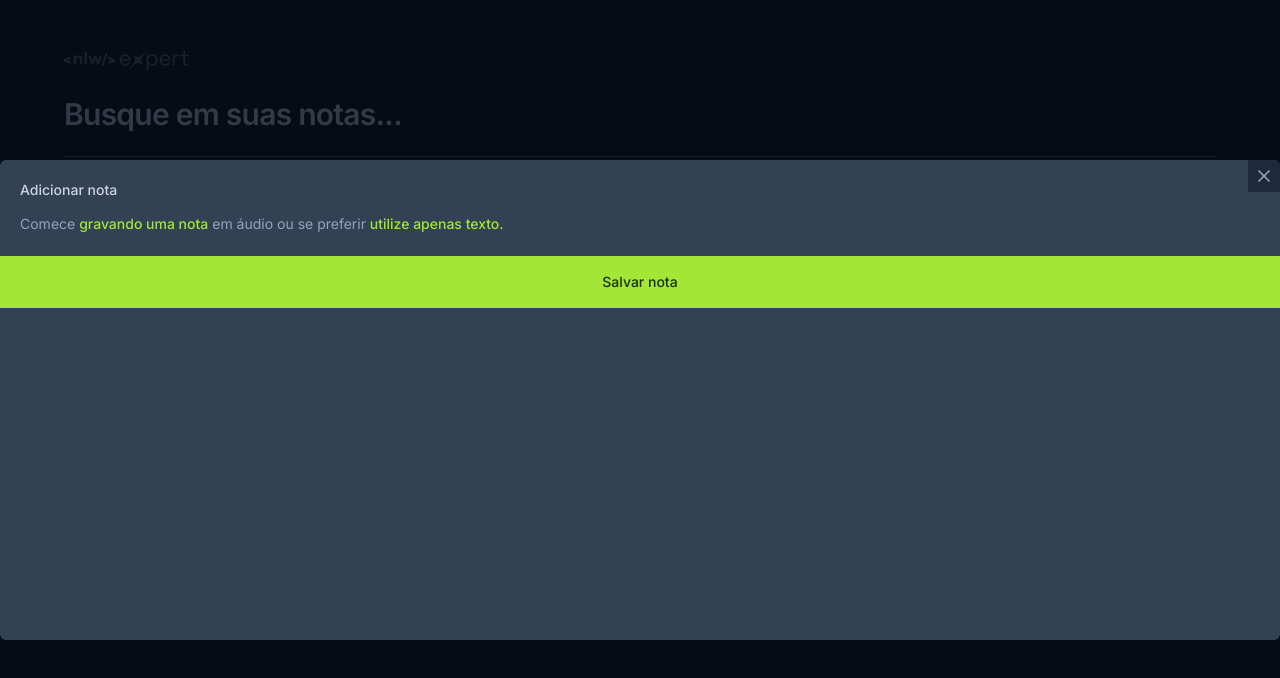
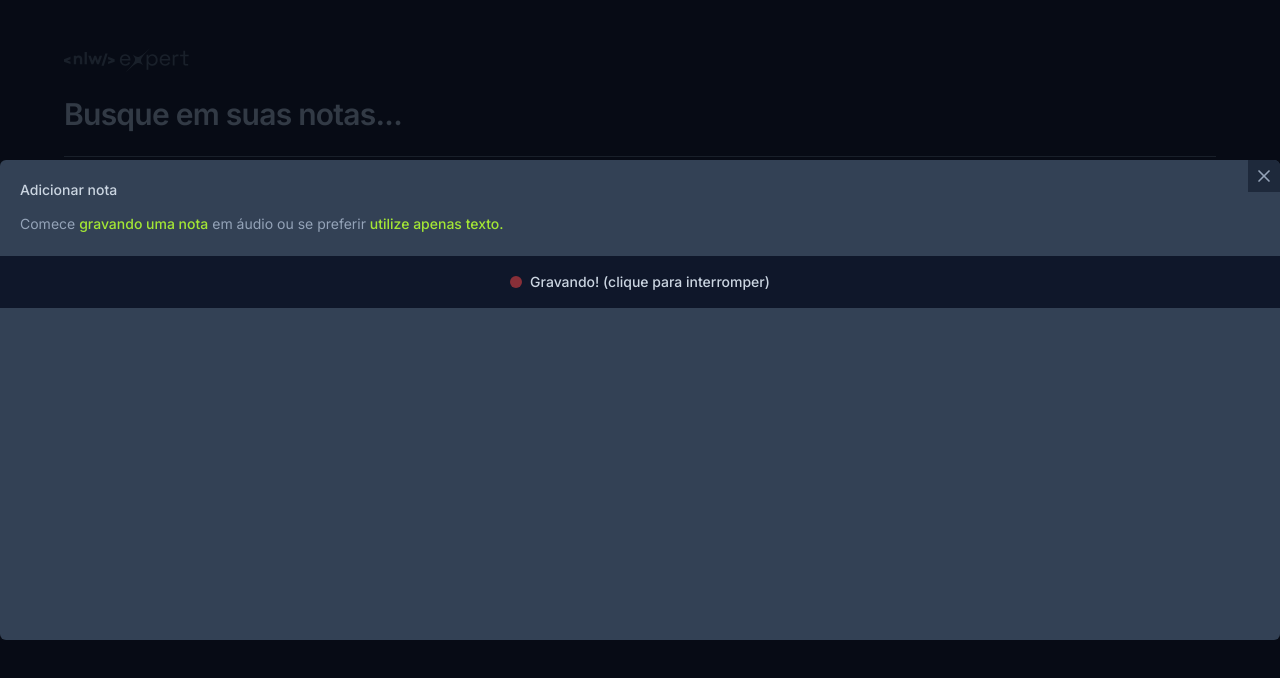
Before and after one commit to welingtonsoftware/nlw-expert-note, a React (Vite) app: page / in a window 1280 px wide. Both pictures are taken after a click on the button 248 px from the left and 306 px from the top of the page. Shown: the top 678 px of the page. Built offline with nearby package versions, Linux system fonts and the light colour scheme.

Commit message:
feat create handleStopRecording and handleStartRecording

```diff
--- a/src/components/new-note-card.tsx
+++ b/src/components/new-note-card.tsx
@@ -8,6 +8,7 @@ interface NewNoteCardProps {
 }
 export function NewNoteCard({ onNoteCreated }: NewNoteCardProps) {
   const [shouldShowOnboarding, setShoudShowOnboarding] = useState(true);
+  const [isRecording, setIsRecording] = useState(true);
   const [content, setContent] = useState("");
 
   function handleStartEditor() {
@@ -32,9 +33,17 @@ export function NewNoteCard({ onNoteCreated }: NewNoteCardProps) {
     toast.success("Nota criada com sucesso!");
   }
 
+  function handleStartRecording() {
+    setIsRecording(true)
+  }
+
+  function handleStopRecording() {
+    setIsRecording(false)
+  }
+
   return (
     <Dialog.Root>
-      <Dialog.Trigger className="rounded-md flex flex-col bg-slate-700 text-left p-5 gap-3 hover:right-2  hover:ring-slate-600 focus-visible:ring-2 focus-visible:ring-lime-400 outline-none">
+      <Dialog.Trigger className="rounded-md flex flex-col bg-slate-700 text-left p-5 gap-3 outline-none hover:right-2  hover:ring-slate-600 focus-visible:ring-2 focus-visible:ring-lime-400">
         <span className="text-sm font-medium text-slate-200">
           Adicionar nota
         </span>
@@ -50,7 +59,8 @@ export function NewNoteCard({ onNoteCreated }: NewNoteCardProps) {
           <Dialog.Close className="absolute right-0 top-0 bg-slate-800 p-1.5 text-slate-400 hover:text-slate-100">
             <X className="size-5" />
           </Dialog.Close>
-          <form onSubmit={handleSaveNote} className="flex-1 flex flex-col">
+
+          <form  className="flex-1 flex flex-col">
             <div className="flex flex-1 flex-col gap-3 p-5">
               <span className="text-sm font-medium text-slate-300">
                 Adicionar nota
@@ -58,11 +68,16 @@ export function NewNoteCard({ onNoteCreated }: NewNoteCardProps) {
               {shouldShowOnboarding ? (
                 <p className="text-sm leading-6 text-slate-400">
                   Comece{" "}
-                  <button className="font-medium text-lime-400 hover:underline ">
+                  <button
+                    type="button"
+                    onClick={handleStartRecording}
+                    className="font-medium text-lime-400 hover:underline "
+                  >
                     gravando uma nota
                   </button>{" "}
                   em áudio ou se preferir{" "}
                   <button
+                    type="button"
                     onClick={handleStartEditor}
                     className="font-medium text-lime-400 hover:underline "
                   >
@@ -75,16 +90,28 @@ export function NewNoteCard({ onNoteCreated }: NewNoteCardProps) {
                   className="text-sm leading-6 text-slate-400 bg-transparent resize-none flex-1 outline-none"
                   onChange={handleContentChange}
                   value={content}
-                ></textarea>
+                />
               )}
             </div>
 
-            <button
-              type="submit"
-              className="w-full bg-lime-400 py-4 text-center text-sm text-lime-950 outline-none font-medium hover:bg-lime-500"
-            >
-              Salvar nota
-            </button>
+            {isRecording ? (
+              <button
+                type="button"
+                onClick={handleStopRecording}
+                className="w-full flex items-center justify-center gap-2 bg-slate-900 py-4 text-center text-sm text-slate-300 outline-none font-medium hover:text-slate-100"
+              >
+                <div className="size-3 rounded-full bg-red-500 animate-pulse" />
+                Gravando! (clique para interromper)
+              </button>
+            ) : (
+              <button
+                type="button"
+                onClick={handleSaveNote}
+                className="w-full bg-lime-400 py-4 text-center text-sm text-lime-950 outline-none font-medium hover:bg-lime-500"
+              >
+                Salvar nota
+              </button>
+            )}
           </form>
         </Dialog.Content>
       </Dialog.Portal>
```
